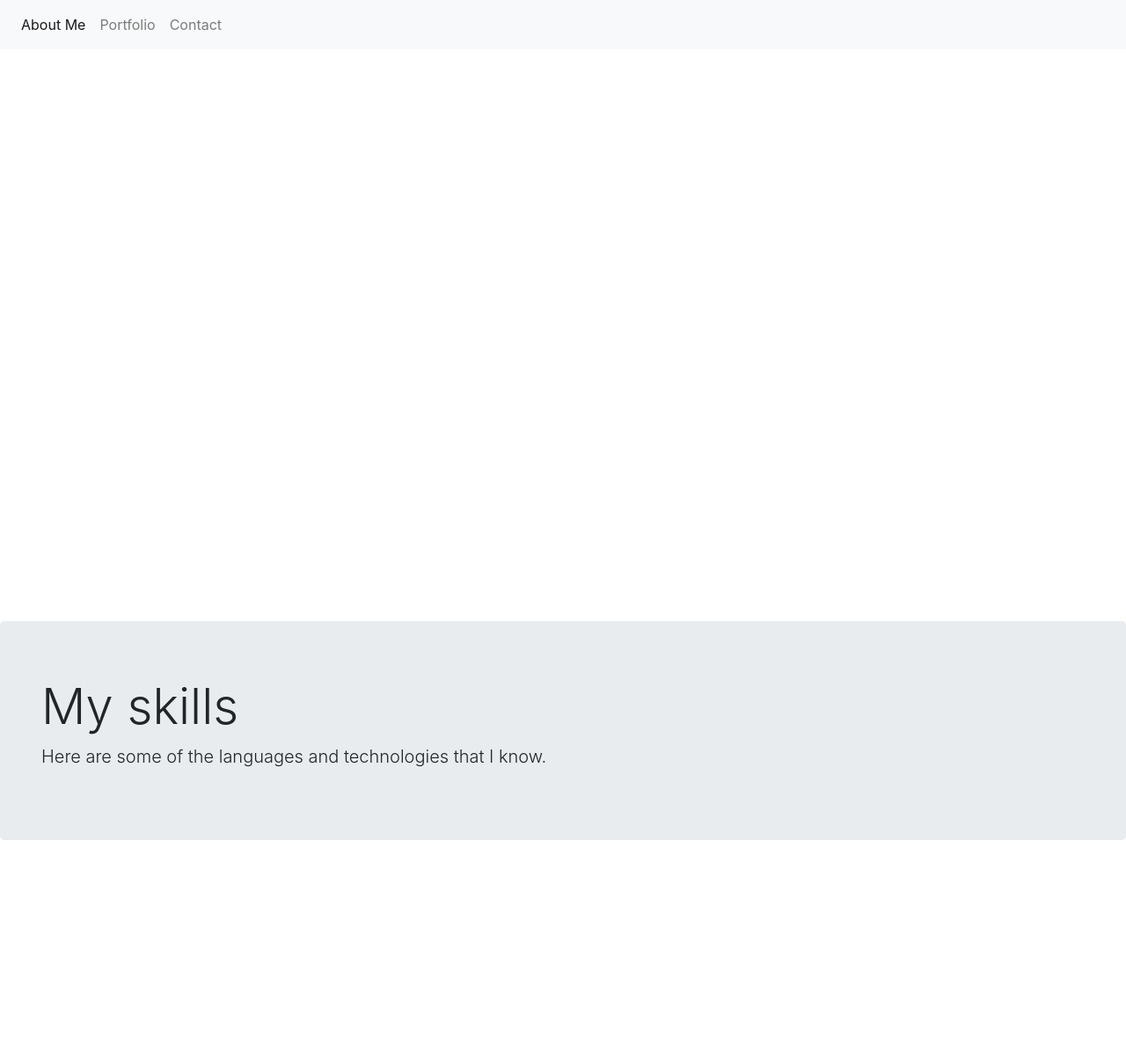
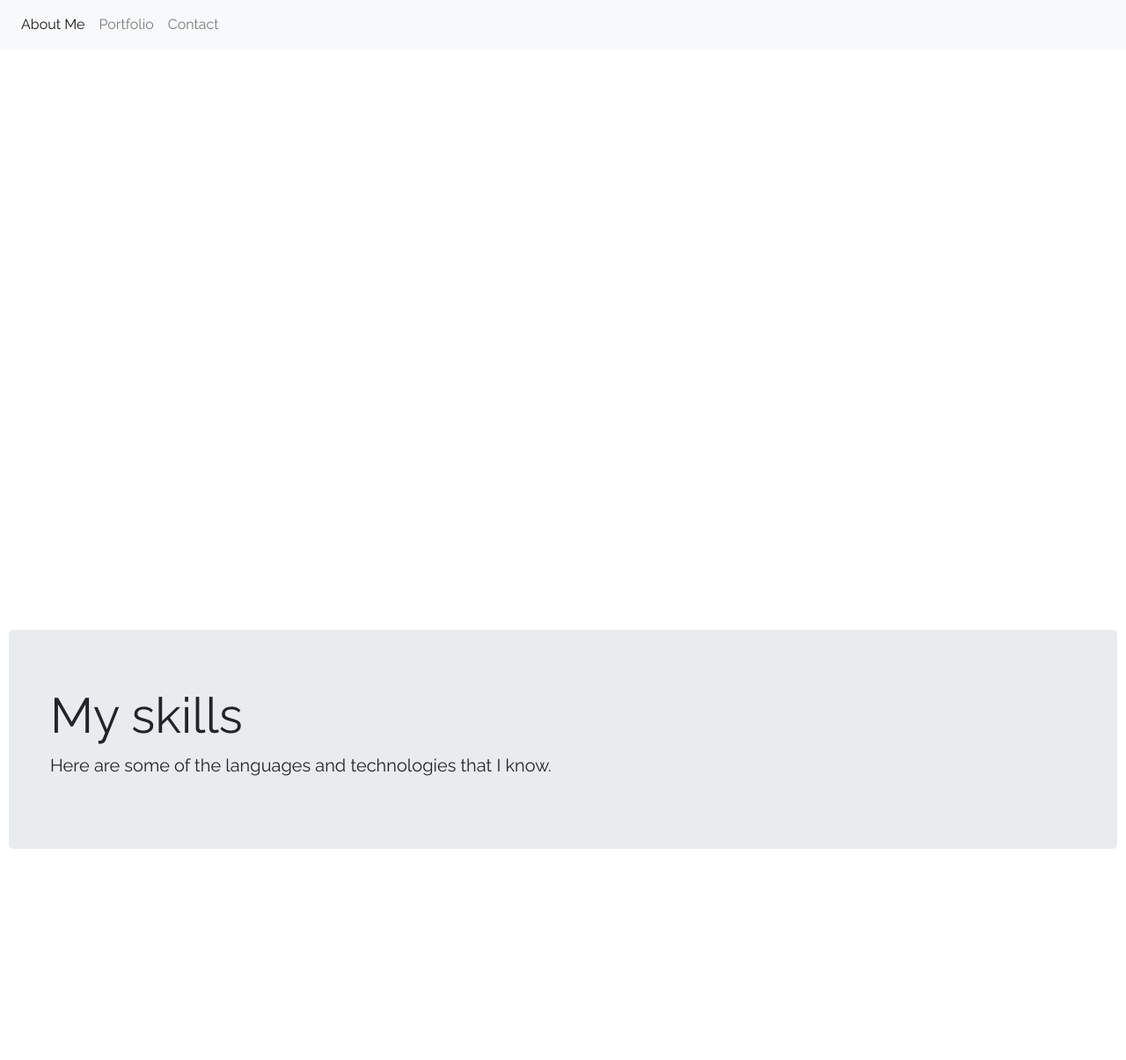
Before and after one commit to samuel-nelson/portfolio-website, a PHP site: page /public_html/index.html in a window 1280 px wide. Shown: the top 1205 px of the page at 88% size. Run offline with PHP 8.4, Linux system fonts and the light colour scheme; some libraries are stand-ins or nearby versions.

Commit message:
Added Google Fonts, switched font to Railway

```diff
--- a/public_html/index.html
+++ b/public_html/index.html
@@ -47,6 +47,9 @@
 
 		<!-- Google reCAPTCHA -->
 		<script src='https://www.google.com/recaptcha/api.js'></script>
+
+		<!-- Google Fonts -->
+		<link href="https://fonts.googleapis.com/css?family=Raleway&display=swap" rel="stylesheet">
 
 
 	</head>
--- a/public_html/style.css
+++ b/public_html/style.css
@@ -45,6 +45,7 @@ input[type=submit]:hover {
 
 body, html {
 	height: 100%;
+	font-family: 'Raleway', sans-serif;
 }
 
 section {
@@ -62,5 +63,5 @@ section {
 }
 
 #skills {
-	margin: 0px;
+	margin: 10px;
 }
```
